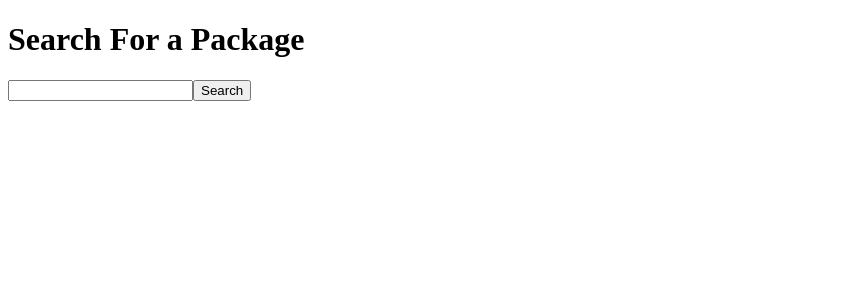
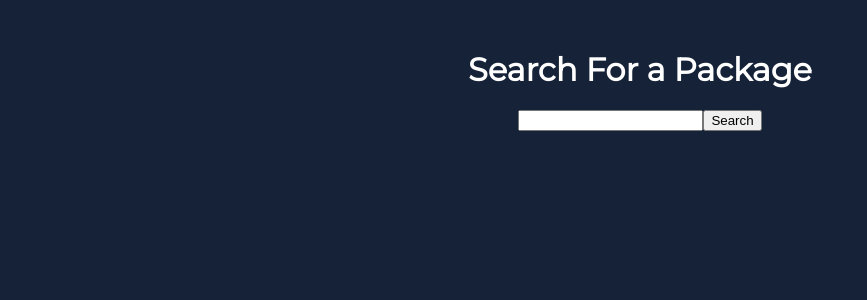
Before and after one commit to zomeru/npm-package-search, a React (Vite) app: page / in a window 1280 px wide. Shown: the top 300 px of the page, without its empty margins (0-867 px from the left). Built offline with nearby package versions, Linux system fonts and the light colour scheme.

Commit message:
Finish styling the app

```diff
--- a/src/components/App.tsx
+++ b/src/components/App.tsx
@@ -2,12 +2,13 @@ import React from 'react';
 import { Provider } from 'react-redux';
 import { store } from '../state';
 import RepositoriesList from './RepositoriesList';
+import { containerStyles, titleStyles } from '../styles/styles';
 
 const App = () => {
   return (
     <Provider store={store}>
-      <div>
-        <h1>Search For a Package</h1>
+      <div style={containerStyles}>
+        <h1 style={titleStyles}>Search For a Package</h1>
         <RepositoriesList />
       </div>
     </Provider>
--- a/src/components/RepositoriesList.tsx
+++ b/src/components/RepositoriesList.tsx
@@ -1,19 +1,19 @@
 import React, { useState } from 'react';
 import { useTypedSelector } from '../hooks/useTypedSelector';
 import { useActions } from '../hooks/useActions';
-import { useSelector } from 'react-redux';
+import {
+  textWhite,
+  formStyles,
+  linkDivStyles,
+  linkStyles,
+} from '../styles/styles';
 
-interface IRepositoriesListProps {}
-
-const RepositoriesList: React.FC<IRepositoriesListProps> = ({}) => {
+const RepositoriesList = () => {
   const [term, setTerm] = useState('');
   const { searchRepositories } = useActions();
-  const state = useSelector(state => state);
   const { data, error, loading } = useTypedSelector(
     state => state.repositories
   );
-
-  console.log(state);
 
   const onSubmit = (event: React.FormEvent<HTMLFormElement>): void => {
     event.preventDefault();
@@ -23,7 +23,7 @@ const RepositoriesList: React.FC<IRepositoriesListProps> = ({}) => {
 
   return (
     <div>
-      <form action='' onSubmit={onSubmit}>
+      <form style={formStyles} action='' onSubmit={onSubmit}>
         <input
           type='text'
           value={term}
@@ -31,8 +31,8 @@ const RepositoriesList: React.FC<IRepositoriesListProps> = ({}) => {
         />
         <button>Search</button>
       </form>
-      {error && <h3>{error}</h3>}
-      {loading && <h3>Loading...</h3>}
+      {error && <h3 style={textWhite}>{error}</h3>}
+      {loading && <h3 style={textWhite}>Loading...</h3>}
       {!error &&
         !loading &&
         data.map(name => {
@@ -44,8 +44,8 @@ const RepositoriesList: React.FC<IRepositoriesListProps> = ({}) => {
           const noNum = noDash.replace(/[0-9]/g, '');
           const finalName = noNum.replaceAll('%', ' ');
           return (
-            <div key={name}>
-              <a href={name} target='_blank'>
+            <div style={linkDivStyles} key={name}>
+              <a style={linkStyles} href={name} target='_blank'>
                 {finalName}
               </a>
             </div>
--- /dev/null
+++ b/src/index.css
@@ -0,0 +1,20 @@
+@import url('https://fonts.googleapis.com/css2?family=Montserrat&display=swap');
+
+body {
+  margin: 0;
+  font-family: 'Montserrat', sans-serif;
+  -webkit-font-smoothing: antialiased;
+  -moz-osx-font-smoothing: grayscale;
+  min-height: 100vh;
+  background-color: #152238;
+}
+
+::-webkit-scrollbar-thumb {
+  background-color: #3f4e69;
+  border-radius: 10px;
+}
+
+::-webkit-scrollbar {
+  width: 7px;
+  height: 0px;
+}
--- a/src/main.tsx
+++ b/src/main.tsx
@@ -1,6 +1,7 @@
 import React from 'react';
 import ReactDOM from 'react-dom';
 import App from './components/App';
+import './index.css';
 
 ReactDOM.render(
   <React.StrictMode>
--- /dev/null
+++ b/src/styles/styles.ts
@@ -0,0 +1,28 @@
+export const containerStyles = {
+  width: '50%',
+  margin: '0 auto',
+};
+
+export const titleStyles: any = {
+  color: 'white',
+  textAlign: 'center',
+  marginTop: '50px',
+};
+
+export const textWhite = {
+  color: 'white',
+};
+
+export const formStyles: any = {
+  textAlign: 'center',
+  marginBottom: '20px',
+};
+
+export const linkDivStyles: any = {
+  marginBottom: '10px',
+};
+
+export const linkStyles: any = {
+  textDecoration: 'none',
+  color: 'white',
+};
```
